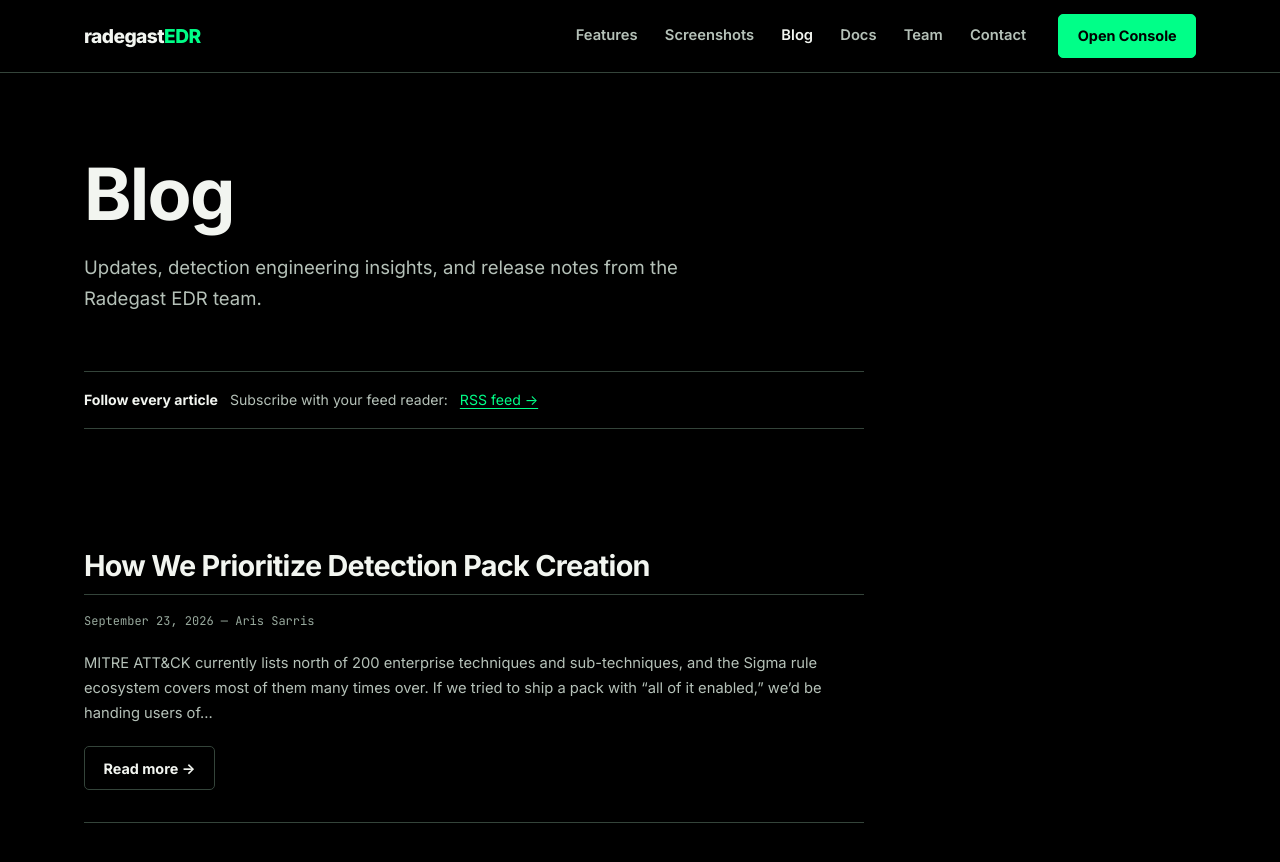
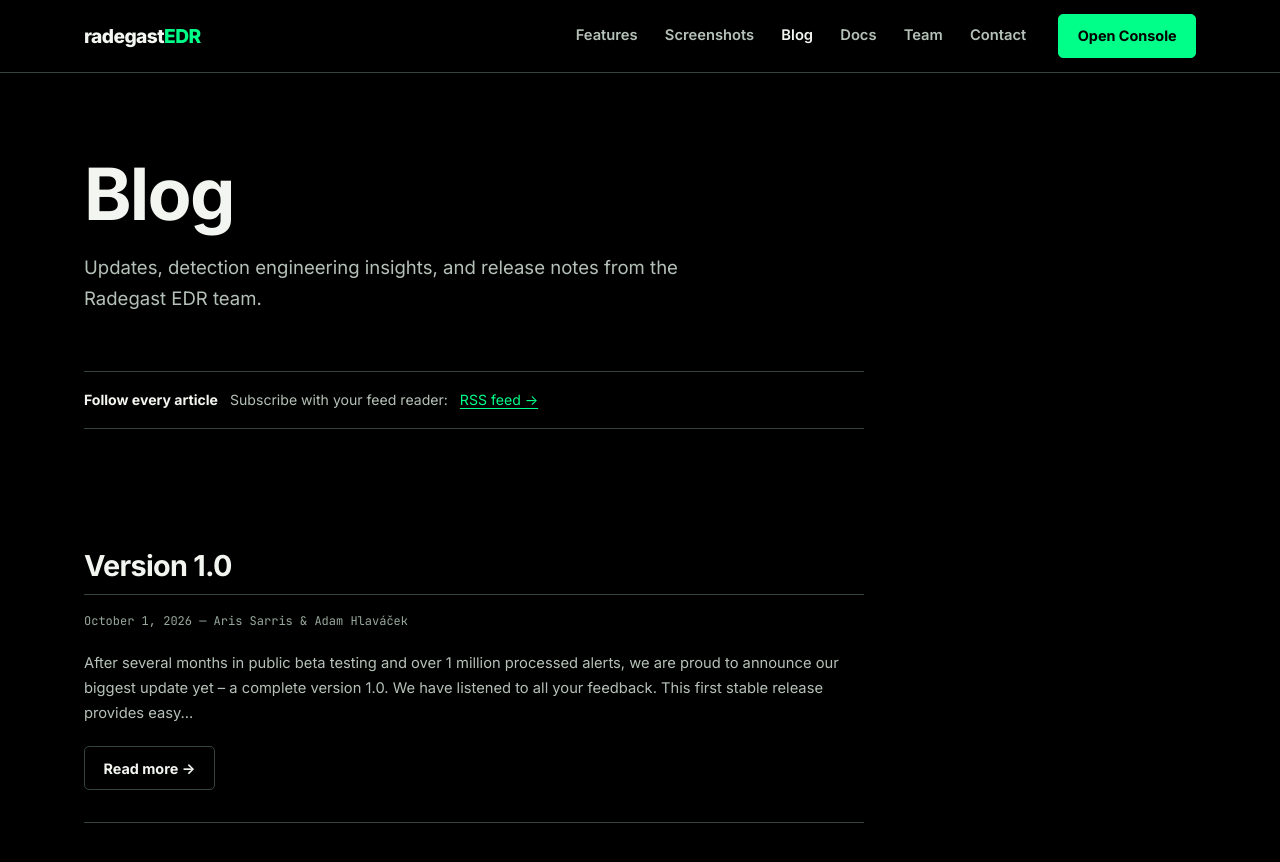
Before and after one commit to radegast-edr/radegast-web, a Jekyll site: the page built from pages/blog.md, in a window 1280 px wide and 900 px high. Shown: the top 862 px of the window. Built offline with Jekyll 4.4.1, drawn with Linux system fonts in a browser that asks for light colours; a script that is not in the unit is left out; some of the changed lines change nothing that is shown; some of the changed text lies outside the part shown.

Commit message:
blog: Version 1.0 article (#4)
* chore: first draft

* chore: first pass

* chore: typofix

* feat: prevention allowlist

```diff
--- a/_includes/footer.html
+++ b/_includes/footer.html
@@ -33,7 +33,6 @@
 
     <div class="footer-bottom">
       <span>&copy; {{ 'now' | date: "%Y" }} Radegast EDR &mdash; Apache 2.0 License</span>
-      <span>Endpoint detection powered by <a href="{{ site.rustinel_url }}" target="_blank" rel="noopener noreferrer">Rustinel</a></span>
     </div>
   </div>
 </footer>
--- /dev/null
+++ b/_posts/2026-10-01-version-1.md
@@ -0,0 +1,48 @@
+---
+layout: post
+title: "Version 1.0"
+date: 2026-10-01 00:00:00 +0000
+author: "Aris Sarris & Adam Hlaváček"
+---
+
+After several months in public beta testing and over 1 million processed alerts, we are proud to announce our biggest update yet -- a complete version 1.0. We have listened to all your feedback. This first stable release provides easy first steps for new users and advanced team and alert management features, all while keeping true to our privacy-first principles.
+
+## What is Radegast EDR?
+
+Radegast EDR (short for [Endpoint Detection and Response](https://en.wikipedia.org/wiki/Endpoint_detection_and_response)) is a privacy-first suite that detects and neutralizes cyber threats on your machines. Unlike other commercial EDRs, Radegast EDR is fully free and open-source. Its main goal is to be as simple as possible to deploy, without the complexity typically required, while keeping all your data strictly yours. You can read more about our philosophy in our [Designing a Privacy-First EDR Platform](/blog/2026/05/31/designing-privacy-first-edr/) post. Alternatively, you can see our [quick-start guide](https://docs.radegast.app/quickstart), jump straight to the [Console](https://console.radegast.app/), or even self-host your own instance in a few seconds using the provided [podman-compose file](https://github.com/radegast-edr/radegast-console-backend/blob/main/podman-compose.yaml).
+
+## New features in v1.0.0
+
+There have been numerous small fixes and improvements across the board. Listing them all would produce a lengthy exhaustive list. The main focus was on making the Console UX as intuitive as possible for everyone. That said, several major features also made their way into this release.
+
+### macOS Support
+
+Along with the existing support for Linux and Windows, we have now added support for the third major desktop OS. You can install the Radegast agent and rustinel on your device with our one-command installer and pick up the detection packs, just as you would for any other OS. Now there is nothing stopping you from protecting all the devices you want.
+
+### Agent Health Check
+
+Beyond simply reporting Online/Offline status in your Console, you can now verify whether the agent is actually running the detections you have configured. The agent does this by injecting a test rule and checking if it triggers within a specified time. If it does not, the device reports as unhealthy in the Console. This typically means that rustinel is not running properly -- it may have been stopped, or on very low-end machines, it may be overloaded by the number of events and configured rules.
+
+### Active Response
+
+Getting to the R in EDR: If you are running in [Extended EDR](https://docs.radegast.app/user-guides/settings#extended-edr-mode) mode, you will find [Active Response](https://docs.radegast.app/user-guides/groups#active-response-settings) in the device group settings. After selecting a severity threshold, any time a new alert arrives at that severity or higher, the responsible process will be killed immediately. This could potentially cause service disruption by killing legitimate processes, which is why it is hidden behind the Extended EDR switch. Before enabling it on your devices, be sure that you have configured the severity level properly and that you have allowlisted all trusted software via [Prevention Allowlist](https://docs.radegast.app/user-guides/groups#prevention-allowlist) (different from using [Exclusions](https://docs.radegast.app/user-guides/exclusions#exclusions-vs-prevention-allowlist)).
+
+### E2EE Exclusions
+
+We are actively exploring ways to collect *less* data from users. This time, we have found that with some clever engineering, we can fully encrypt all your detection exclusions. The main downside is that when a new device joins a device group, *somebody* needs to give it access to the exclusions encryption key. This means that for E2EE exclusions to work properly, after installing a new device, you need to keep your browser window open so that the encryption keys are transferred properly. The agent also halts sending alerts for 5 minutes after first installation -- a small price to pay for keeping less data exposed.
+
+### rustinel Auto-Updater
+
+The EDR engine we use, [rustinel](https://github.com/Karib0u/rustinel), is the one component that needs to run as root on your device. We therefore take its security very seriously. We have actively contributed [upstream patches](https://github.com/Karib0u/rustinel/pull/275) to improve supply-chain security, but to properly follow industry best practices (like time-delay), more control over how this critical piece gets updated on the endpoint is needed. We have started [PGP-signing](https://radegast.app/api/rustinel-releases.json) all rustinel releases and created a [small separate binary](https://github.com/radegast-edr/radegast-rustinel-updater) that handles rustinel updates, significantly lowering the possible attack vector.
+
+## Where We Go Next
+
+Version 1.0 is definitely not the last release -- it is simply the first release we are comfortable with sharing with the world. There are still many things we can improve. For one thing, new cyber threats never stop appearing, so we will work hard to keep the detection rules up-to-date. One other thing is the distribution of the agent, which is now installed as part of the single command. For advanced users, we want to offer an option to obtain the agent as they would any other software, from `apt`, `yum`, `brew`, `winget`, or any other popular package manager. Of course, there is also the never-ending work of minor UX updates based on our interactions with the Console and your feedback (thank you all for that!), infrastructure upgrades... The list could go on, so stay tuned for updates.
+
+## Where You Go Next
+
+If you want to stay updated on what is happening with Radegast EDR, consider:
+
+* Saving this blog's [RSS feed](https://radegast.app/rss.xml) in your reader
+* Following us on [Mastodon](https://infosec.exchange/@radegast_edr) and [BlueSky](https://bsky.app/profile/radegast-edr.bsky.social)
+* Trying out the [Console](https://console.radegast.app/) to see it in action
```
